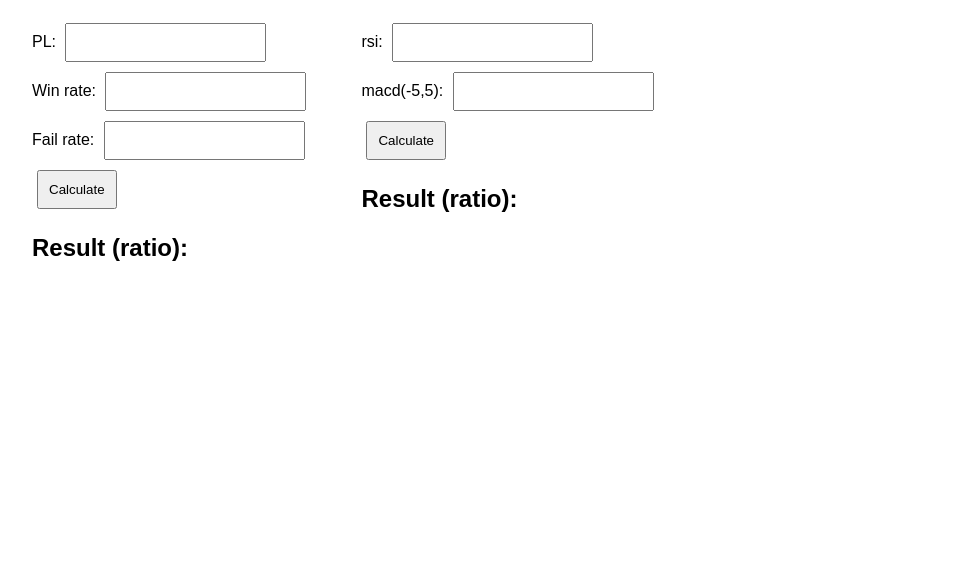
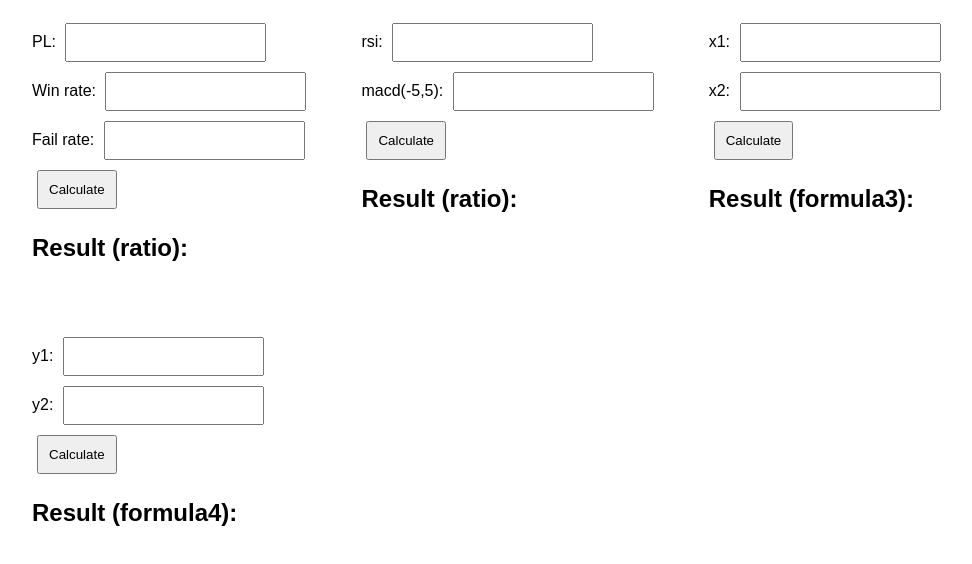
Before and after one commit to 0xnbd/tools, a plain HTML site: page docs/index.html in a window 1280 px wide. Shown: the part 90-654 px from the top of the page, without its empty margins (18-990 px from the left). Drawn offline with Linux system fonts and the light colour scheme.

Commit message:
adding more formula

```diff
--- a/docs/index.html
+++ b/docs/index.html
@@ -6,8 +6,8 @@
     <style>
         body { font-family: Arial, sans-serif; margin: 50px; }
         input, button { padding: 10px; margin: 5px; }
-      .container { display: flex; }
-      .calculator { margin-right: 50px; }
+        .container { display: flex; flex-wrap: wrap; }
+        .calculator { margin-right: 50px; margin-bottom: 50px; }
     </style>
 </head>
 <body>
@@ -31,6 +31,22 @@
             <button onclick="calculatev2()">Calculate</button>
             <h2>Result (ratio): <span id="result2"></span></h2>
         </div>
+        <div class="calculator">
+            <label for="x1">x1:</label>
+            <input type="number" id="x1"><br>
+            <label for="x2">x2:</label>
+            <input type="number" id="x2"><br>
+            <button onclick="calculatev3()">Calculate</button>
+            <h2>Result (formula3): <span id="result3"></span></h2>
+        </div>
+        <div class="calculator">
+            <label for="y1">y1:</label>
+            <input type="number" id="y1"><br>
+            <label for="y2">y2:</label>
+            <input type="number" id="y2"><br>
+            <button onclick="calculatev4()">Calculate</button>
+            <h2>Result (formula4): <span id="result4"></span></h2>
+        </div>
     </div>
 
     <script>
@@ -39,35 +55,47 @@
             const p = parseFloat(document.getElementById('p').value);
             const q = parseFloat(document.getElementById('q').value);
 
-          if ( b !== 0) {
-              const res = (p  - q / b).toFixed(4);
+            if (b !== 0) {
+                const res = (p - q / b).toFixed(4);
                 document.getElementById('result').innerText = res;
             } else {
-              document.getElementById('result').innerText = 'Error: a and b must not be 0';
+                document.getElementById('result').innerText = 'Error: b must not be 0';
             }
-
         }
 
         function calculatev2() {
             const rsi = parseFloat(document.getElementById('rsi').value);
             const macd = parseFloat(document.getElementById('macd').value);
 
-		  var p = (100.0-rsi)/100.0;
-		  var q = (rsi)/100.0;
-		  var pl = (15.0-macd)/6.5;
+            var p = (100.0 - rsi) / 100.0;
+            var q = (rsi) / 100.0;
+            var pl = (15.0 - macd) / 6.5;
 
-          if (p !== 0 && q !== 0) {
+            if (pl !== 0) {
                 const res2 = (p - q / pl).toFixed(4);
                 document.getElementById('result2').innerText = res2;
             } else {
-              document.getElementById('result2').innerText = 'Error: a and b must not be 0';
+                document.getElementById('result2').innerText = 'Error: pl must not be 0';
+            }
         }
 
-          // Sync values for the second calculator
-          document.getElementById('rsi').value = rsi;
-          document.getElementById('macd').value = macd;
+        function calculatev3() {
+            const x1 = parseFloat(document.getElementById('x1').value);
+            const x2 = parseFloat(document.getElementById('x2').value);
+
+            // Example formula: x1 + x2
+            const res3 = (x1 + x2).toFixed(4);
+            document.getElementById('result3').innerText = res3;
         }
 
+        function calculatev4() {
+            const y1 = parseFloat(document.getElementById('y1').value);
+            const y2 = parseFloat(document.getElementById('y2').value);
+
+            // Example formula: y1 * y2
+            const res4 = (y1 * y2).toFixed(4);
+            document.getElementById('result4').innerText = res4;
+        }
     </script>
 </body>
 </html>
```
Lines whose indentation alone changed are shown as unchanged.
